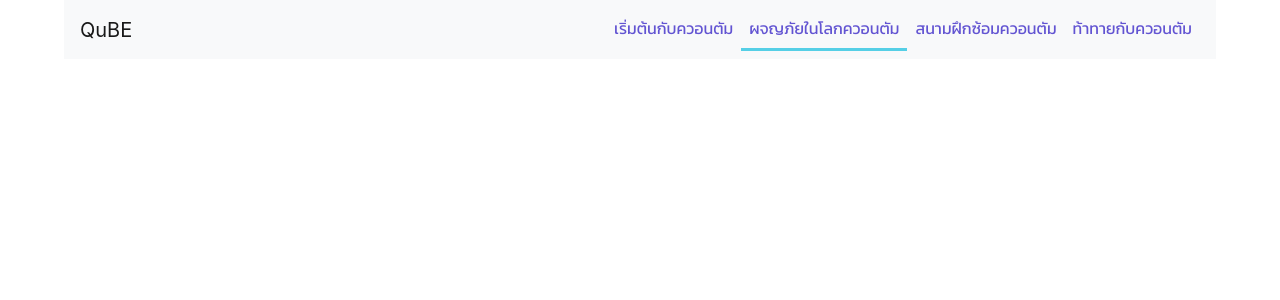
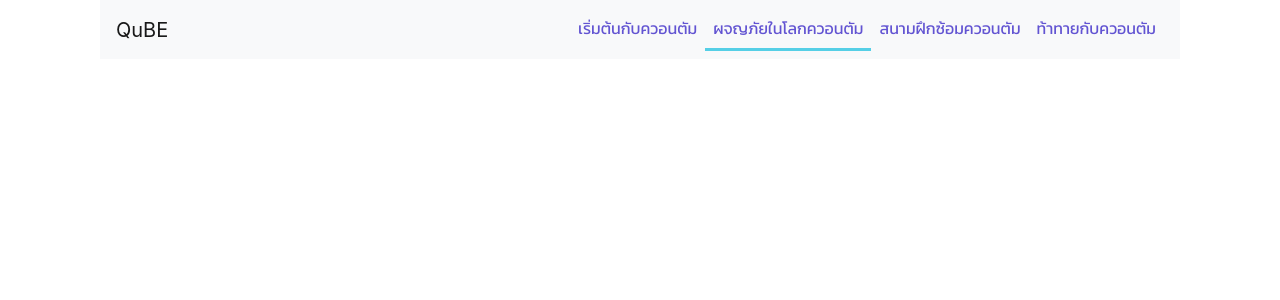
Before and after one commit to Kadphol/QuBE, a React (Create React App) app in the folder frontend/: page /explore in a window 1280 px wide. Shown: the top 300 px of the page. Built offline with nearby package versions, Linux system fonts and the light colour scheme.

Commit message:
layout explore

```diff
--- a/frontend/src/styles/App.css
+++ b/frontend/src/styles/App.css
@@ -38,6 +38,6 @@
 }
 
 .Navigation {
-  margin-left: 5vw;
-  margin-right: 5vw;
+  margin-left: 100px;
+  margin-right: 100px;
 }
```
Also changed, not shown: frontend/src/pages/Explore/index.tsx (added, +13 -0 lines).
